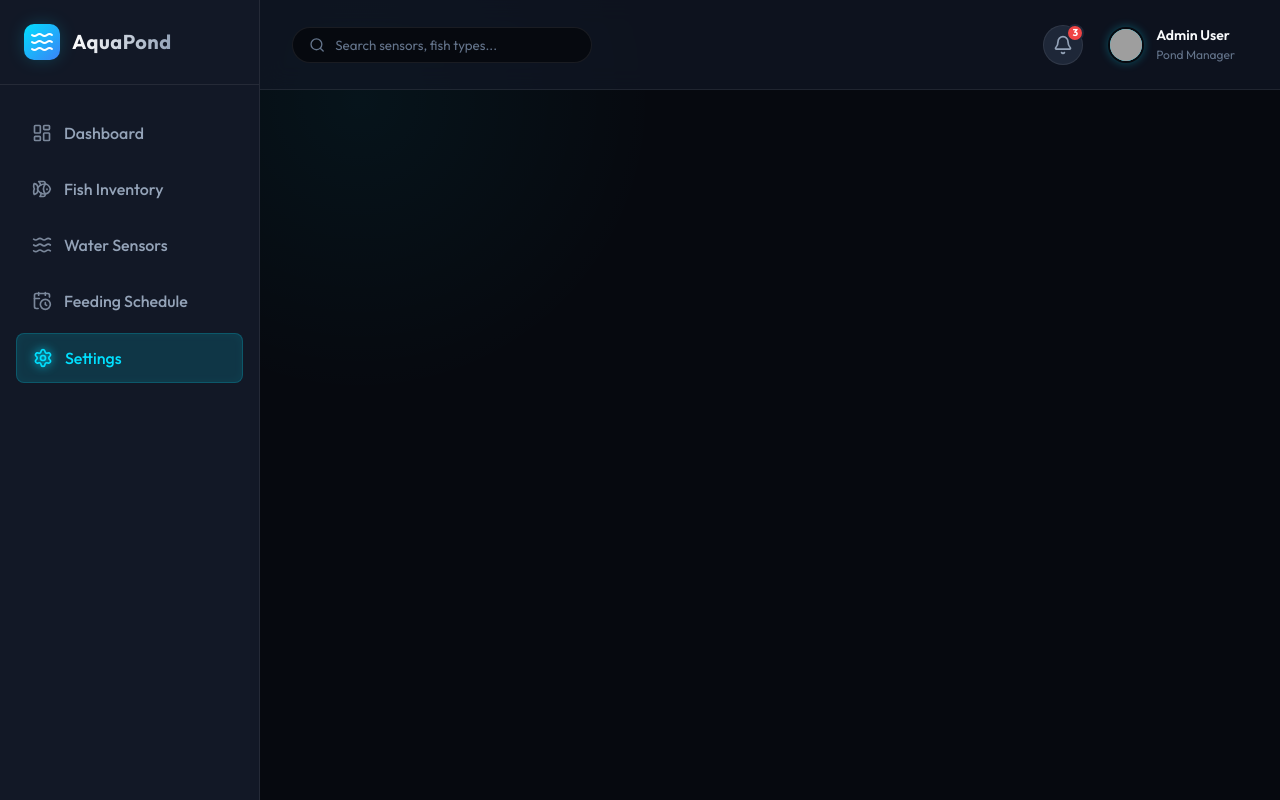
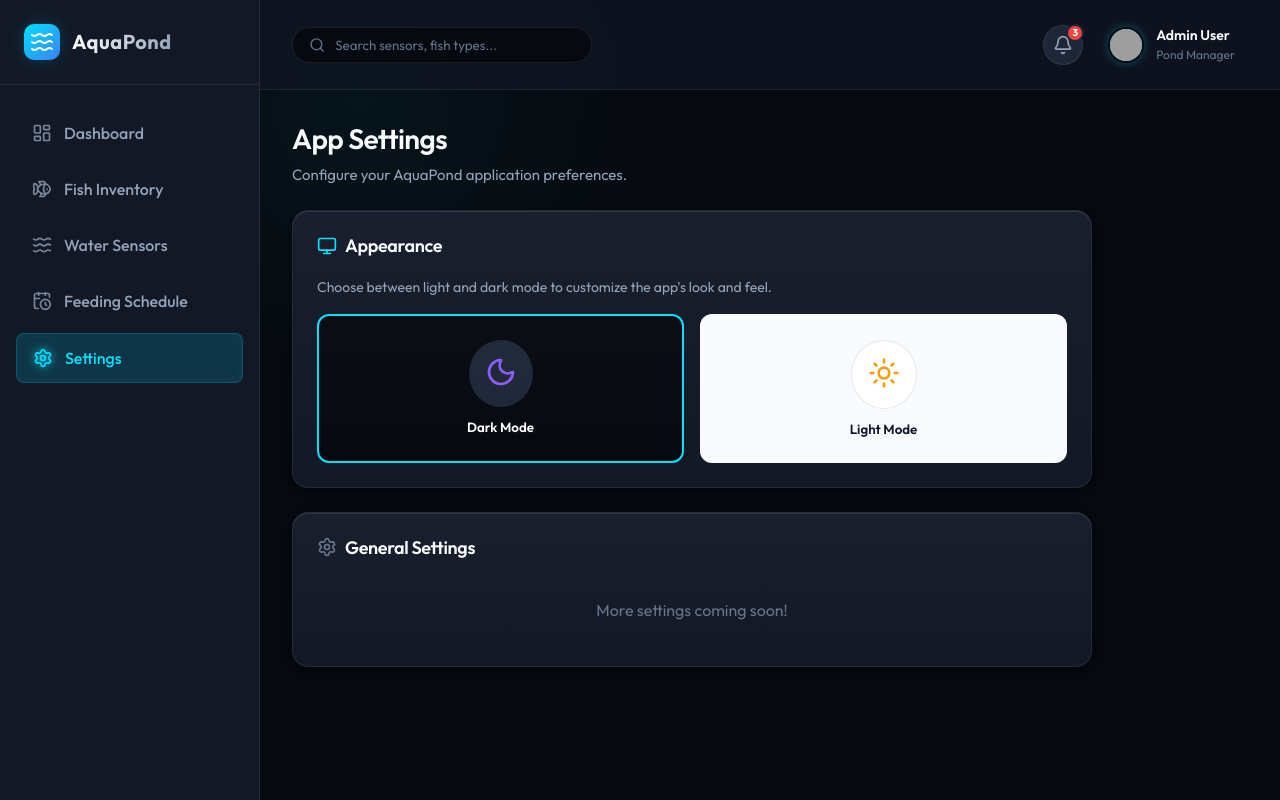
Before and after one commit to SHI66ie/Fish-Pond-App, a React (Vite) app in the folder frontend/: page / in a window 1280 px wide. Both pictures are taken after a click on the element "Settings". Built offline with nearby package versions, Linux system fonts and the light colour scheme; grey boxes are pictures that could not be loaded.

Commit message:
light mode and dark mode settings

```diff
--- a/frontend/src/App.jsx
+++ b/frontend/src/App.jsx
@@ -1,4 +1,4 @@
-import React, { useState } from 'react';
+import React, { useState, useEffect } from 'react';
 import {
   Droplet, Thermometer, Activity, Settings, LayoutDashboard,
   Fish, Bell, Search, Waves, CalendarClock, AlertTriangle,
@@ -8,10 +8,18 @@ import {
 import FishEditPage from './components/FishEditPage';
 import FishInventoryPage from './components/FishInventoryPage';
 import FeedingSchedulePage from './components/FeedingSchedulePage';
+import SettingsPage from './components/SettingsPage';
 import './App.css';
 
 function App() {
   const [activeTab, setActiveTab] = useState('dashboard');
+  const [theme, setTheme] = useState(() => localStorage.getItem('aquapond-theme') || 'dark');
+
+  useEffect(() => {
+    document.documentElement.setAttribute('data-theme', theme);
+    localStorage.setItem('aquapond-theme', theme);
+  }, [theme]);
+
   const [fishInventory, setFishInventory] = useState([
     { id: 1, species: 'Koi (Kohaku)', quantity: 450, weight: '1.2', health: 'excellent', healthText: 'Excellent', feedType: 'Protein Pellets', feedingTimes: ['08:00', '16:00'] },
     { id: 2, species: 'Tilapia', quantity: 620, weight: '0.8', health: 'good', healthText: 'Good', feedType: 'Mixed Feed', feedingTimes: ['10:00', '14:00'] },
@@ -348,6 +356,13 @@ function App() {
             }}
           />
         )}
+
+        {activeTab === 'settings' && (
+          <SettingsPage
+            theme={theme}
+            onThemeChange={setTheme}
+          />
+        )}
       </main>
     </div>
   );
--- /dev/null
+++ b/frontend/src/components/SettingsPage.jsx
@@ -0,0 +1,92 @@
+import React from 'react';
+import { Sun, Moon, Monitor, Settings } from 'lucide-react';
+
+const SettingsPage = ({ theme, onThemeChange }) => {
+  return (
+    <div className="dashboard-content settings-page">
+      <div className="dashboard-header">
+        <div className="dashboard-title">
+          <h1>App Settings</h1>
+          <p>Configure your AquaPond application preferences.</p>
+        </div>
+      </div>
+
+      <div className="grid grid-cols-1" style={{ gap: '24px', maxWidth: '800px' }}>
+        <div className="card">
+          <div className="card-header">
+            <h3 className="card-title" style={{ display: 'flex', alignItems: 'center', gap: '8px' }}>
+              <Monitor size={20} style={{ color: 'var(--accent-cyan)' }} /> Appearance
+            </h3>
+          </div>
+
+          <div style={{ display: 'flex', flexDirection: 'column', gap: '16px' }}>
+            <p style={{ color: 'var(--text-secondary)', fontSize: '14px' }}>
+              Choose between light and dark mode to customize the app's look and feel.
+            </p>
+
+            <div style={{ display: 'flex', gap: '16px' }}>
+              <button
+                onClick={() => onThemeChange('dark')}
+                style={{
+                  flex: 1,
+                  padding: '24px',
+                  borderRadius: '12px',
+                  border: `2px solid ${theme === 'dark' ? 'var(--accent-cyan)' : 'var(--border-color)'}`,
+                  background: 'var(--bg-base)',
+                  color: 'white',
+                  display: 'flex',
+                  flexDirection: 'column',
+                  alignItems: 'center',
+                  gap: '12px',
+                  cursor: 'pointer',
+                  transition: 'var(--transition-fast)'
+                }}
+              >
+                <div style={{ padding: '16px', background: 'var(--bg-surface-elevated)', borderRadius: '50%' }}>
+                  <Moon size={32} style={{ color: 'var(--accent-purple)' }} />
+                </div>
+                <span style={{ fontWeight: '600' }}>Dark Mode</span>
+              </button>
+
+              <button
+                onClick={() => onThemeChange('light')}
+                style={{
+                  flex: 1,
+                  padding: '24px',
+                  borderRadius: '12px',
+                  border: `2px solid ${theme === 'light' ? 'var(--accent-cyan)' : 'var(--border-color)'}`,
+                  background: '#f8fafc',
+                  color: '#0f172a',
+                  display: 'flex',
+                  flexDirection: 'column',
+                  alignItems: 'center',
+                  gap: '12px',
+                  cursor: 'pointer',
+                  transition: 'var(--transition-fast)'
+                }}
+              >
+                <div style={{ padding: '16px', background: '#ffffff', borderRadius: '50%', border: '1px solid #e2e8f0' }}>
+                  <Sun size={32} style={{ color: 'var(--accent-orange)' }} />
+                </div>
+                <span style={{ fontWeight: '600' }}>Light Mode</span>
+              </button>
+            </div>
+          </div>
+        </div>
+
+        <div className="card">
+          <div className="card-header">
+            <h3 className="card-title" style={{ display: 'flex', alignItems: 'center', gap: '8px' }}>
+              <Settings size={20} style={{ color: 'var(--text-muted)' }} /> General Settings
+            </h3>
+          </div>
+          <div style={{ padding: '20px', textAlign: 'center', color: 'var(--text-muted)' }}>
+            More settings coming soon!
+          </div>
+        </div>
+      </div>
+    </div>
+  );
+};
+
+export default SettingsPage;
--- a/frontend/src/index.css
+++ b/frontend/src/index.css
@@ -31,6 +31,25 @@
   /* Transitions */
   --transition-fast: 0.15s cubic-bezier(0.4, 0, 0.2, 1);
   --transition-normal: 0.3s cubic-bezier(0.4, 0, 0.2, 1);
+}
+
+[data-theme='light'] {
+  --bg-base: #f1f5f9;
+  --bg-surface: #ffffff;
+  --bg-surface-elevated: #f8fafc;
+
+  --text-primary: #0f172a;
+  --text-secondary: #475569;
+  --text-muted: #64748b;
+
+  --accent-cyan-dim: rgba(0, 224, 255, 0.1);
+
+  --border-color: rgba(0, 0, 0, 0.08);
+  --border-glow: rgba(0, 224, 255, 0.2);
+  --shadow-sm: 0 4px 6px -1px rgba(0, 0, 0, 0.05), 0 2px 4px -1px rgba(0, 0, 0, 0.03);
+  --shadow-md: 0 10px 15px -3px rgba(0, 0, 0, 0.08), 0 4px 6px -2px rgba(0, 0, 0, 0.04);
+  --shadow-glow: 0 0 20px -5px rgba(0, 224, 255, 0.2);
+  --shadow-glass: inset 0 1px 0 rgba(0, 0, 0, 0.02);
 }
 
 * {
```
